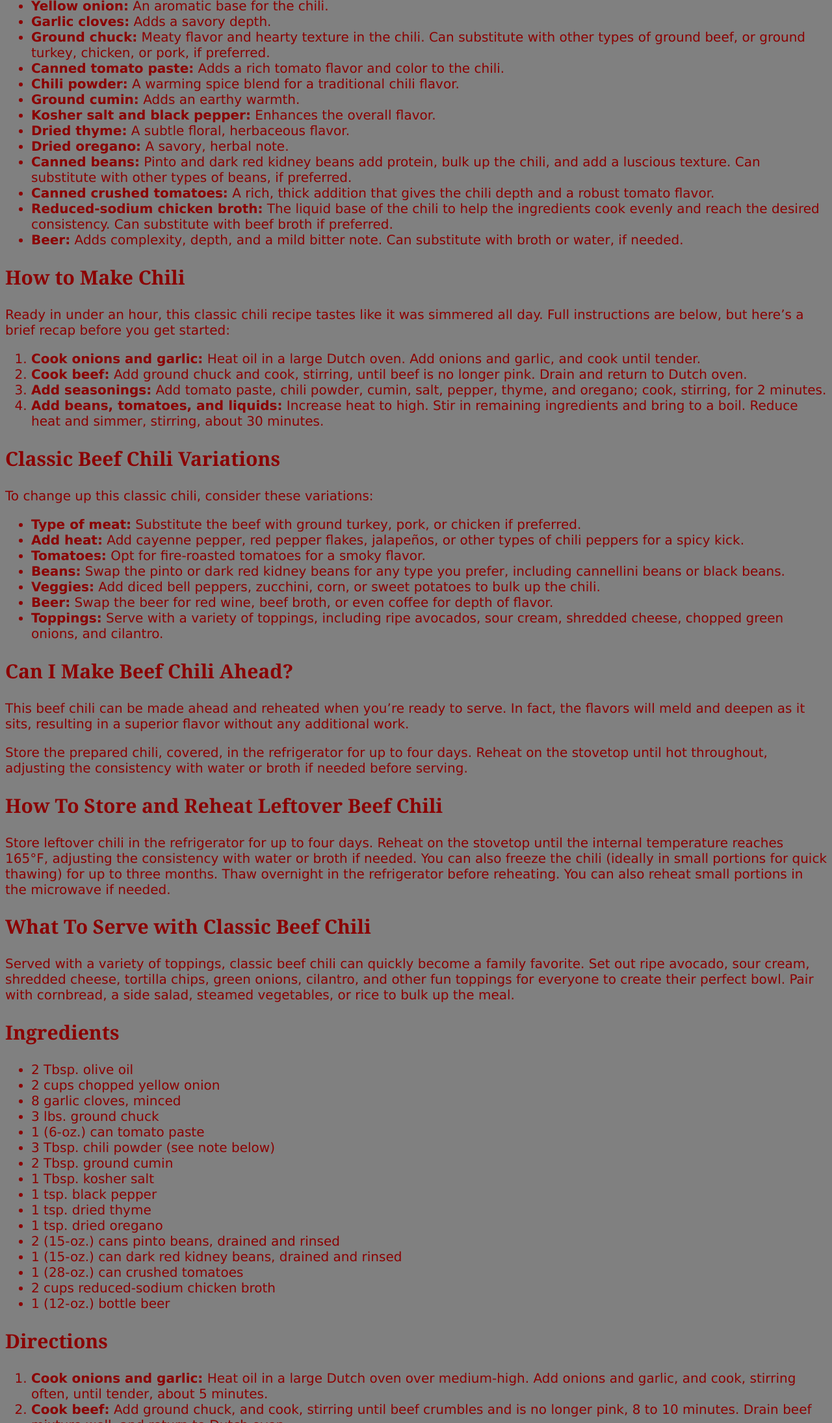
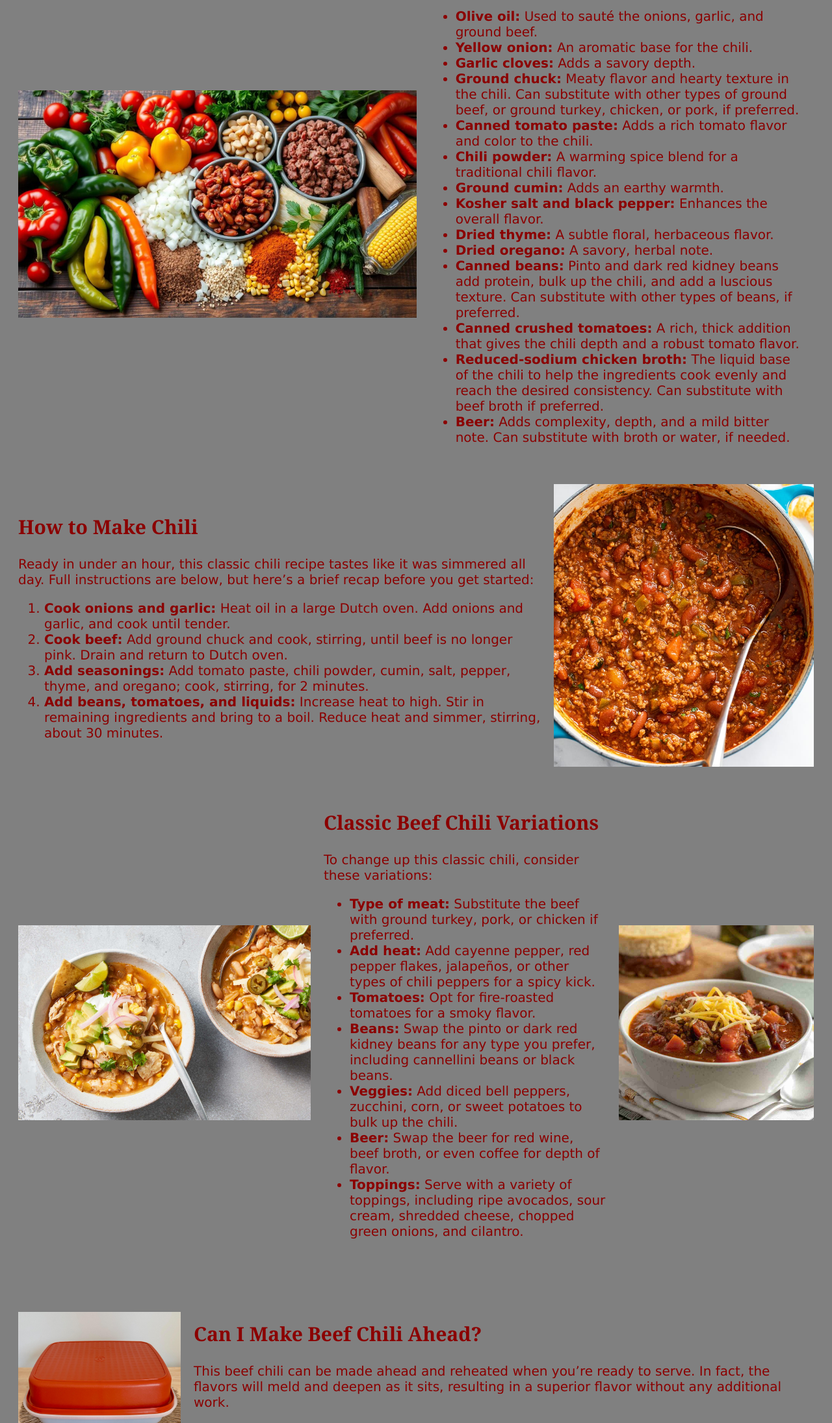
Before and after one commit to wadem82/odin-recipes, a plain HTML site: page recipes/chili.html in a window 1280 px wide. Shown: the part 610-2800 px from the top of the page at 65% size. Drawn offline with Linux system fonts and the light colour scheme.

Commit message:
Add ingredients and variations sections to chili recipe
Add flex layouts for ingredients and variations, plus new images.

```diff
--- a/recipes/chili.css
+++ b/recipes/chili.css
@@ -16,6 +16,7 @@ h2 {
 
 .main-image {
   display: flex;
+  align-items: center;
   padding-right: 20px;
 }
 
@@ -23,3 +24,57 @@ h2 {
   padding: 20px;
   font-weight: bold;
 }
+
+.chili-ingredients {
+  display: flex;
+  padding: 20px;
+  align-items: center;
+}
+
+.chili-ingredients-text {
+  padding: 20px;
+}
+
+.chili-pot {
+  display: flex;
+  padding-right: 20px;
+}
+
+.chili-pot-text {
+  padding: 20px;
+}
+
+.variant-one {
+  display: flex;
+  align-items: center;
+  padding: 20px;
+}
+
+.variant-two {
+  display: flex;
+  align-items: center;
+}
+
+.variant-text {
+  padding: 20px;
+}
+
+.chili-ahead {
+  display: flex;
+  align-items: center;
+  padding: 20px;
+}
+
+.chili-ahead-text {
+  padding: 20px;
+}
+
+.freeze-chili {
+  display: flex;
+  align-items: center;
+  padding: 20px;
+}
+
+.freeze-chili-text {
+  padding: 20px;
+}
--- a/recipes/chili.html
+++ b/recipes/chili.html
@@ -27,14 +27,17 @@
       <img src="../images/bestdamnchilibowl.jpg" width="400" alt="bowl of chili" />
     </div>
 
+    <div class="chili-ingredients">
+      <img src="../images/chili-ingredients-1024x585-1433910861.jpg" height="350" alt="chili ingredients" />
+      <div class="chili-ingredients-text">
         <h2>Ingredients</h2>
         <ul>
           <li><strong>Olive oil:</strong> Used to sauté the onions, garlic, and ground beef.</li>
           <li><strong>Yellow onion:</strong> An aromatic base for the chili.</li>
           <li><strong>Garlic cloves:</strong> Adds a savory depth.</li>
           <li>
-        <strong>Ground chuck:</strong> Meaty flavor and hearty texture in the chili. Can substitute with other types of
-        ground beef, or ground turkey, chicken, or pork, if preferred.
+            <strong>Ground chuck:</strong> Meaty flavor and hearty texture in the chili. Can substitute with other types
+            of ground beef, or ground turkey, chicken, or pork, if preferred.
           </li>
           <li><strong>Canned tomato paste:</strong> Adds a rich tomato flavor and color to the chili.</li>
           <li><strong>Chili powder:</strong> A warming spice blend for a traditional chili flavor.</li>
@@ -47,19 +50,23 @@
             luscious texture. Can substitute with other types of beans, if preferred.
           </li>
           <li>
-        <strong>Canned crushed tomatoes:</strong> A rich, thick addition that gives the chili depth and a robust tomato
-        flavor.
+            <strong>Canned crushed tomatoes:</strong> A rich, thick addition that gives the chili depth and a robust
+            tomato flavor.
           </li>
           <li>
-        <strong>Reduced-sodium chicken broth:</strong> The liquid base of the chili to help the ingredients cook evenly
-        and reach the desired consistency. Can substitute with beef broth if preferred.
+            <strong>Reduced-sodium chicken broth:</strong> The liquid base of the chili to help the ingredients cook
+            evenly and reach the desired consistency. Can substitute with beef broth if preferred.
           </li>
           <li>
-        <strong>Beer:</strong> Adds complexity, depth, and a mild bitter note. Can substitute with broth or water, if
-        needed.
+            <strong>Beer:</strong> Adds complexity, depth, and a mild bitter note. Can substitute with broth or water,
+            if needed.
           </li>
         </ul>
+      </div>
+    </div>
 
+    <div class="chili-pot">
+      <div class="chili-pot-text">
         <h2>How to Make Chili</h2>
 
         <p>
@@ -69,46 +76,67 @@
 
         <ol>
           <li>
-        <strong>Cook onions and garlic:</strong> Heat oil in a large Dutch oven. Add onions and garlic, and cook until
-        tender.
+            <strong>Cook onions and garlic:</strong> Heat oil in a large Dutch oven. Add onions and garlic, and cook
+            until tender.
           </li>
           <li>
-        <strong>Cook beef:</strong> Add ground chuck and cook, stirring, until beef is no longer pink. Drain and return
-        to Dutch oven.
+            <strong>Cook beef:</strong> Add ground chuck and cook, stirring, until beef is no longer pink. Drain and
+            return to Dutch oven.
           </li>
           <li>
-        <strong>Add seasonings:</strong> Add tomato paste, chili powder, cumin, salt, pepper, thyme, and oregano; cook,
-        stirring, for 2 minutes.
+            <strong>Add seasonings:</strong> Add tomato paste, chili powder, cumin, salt, pepper, thyme, and oregano;
+            cook, stirring, for 2 minutes.
           </li>
           <li>
             <strong>Add beans, tomatoes, and liquids:</strong> Increase heat to high. Stir in remaining ingredients and
             bring to a boil. Reduce heat and simmer, stirring, about 30 minutes.
           </li>
         </ol>
+      </div>
+      <img src="../images/Easy-Chili-Recipe-f-3792541279.jpg" width="400px" alt="cooking chili" />
+    </div>
 
+    <div class="variant-one">
+      <div class="variant-two">
+        <img
+          src="../images/LH-White-chicken-chili-lctg-threeByTwoMediumAt2X-888006611.jpg"
+          height="300"
+          alt="alternative chili" />
+        <div class="variant-text">
           <h2>Classic Beef Chili Variations</h2>
 
           <p>To change up this classic chili, consider these variations:</p>
 
           <ul>
-      <li><strong>Type of meat:</strong> Substitute the beef with ground turkey, pork, or chicken if preferred.</li>
             <li>
-        <strong>Add heat:</strong> Add cayenne pepper, red pepper flakes, jalapeños, or other types of chili peppers for
-        a spicy kick.
+              <strong>Type of meat:</strong> Substitute the beef with ground turkey, pork, or chicken if preferred.
+            </li>
+            <li>
+              <strong>Add heat:</strong> Add cayenne pepper, red pepper flakes, jalapeños, or other types of chili
+              peppers for a spicy kick.
             </li>
             <li><strong>Tomatoes:</strong> Opt for fire-roasted tomatoes for a smoky flavor.</li>
             <li>
-        <strong>Beans:</strong> Swap the pinto or dark red kidney beans for any type you prefer, including cannellini
-        beans or black beans.
+              <strong>Beans:</strong> Swap the pinto or dark red kidney beans for any type you prefer, including
+              cannellini beans or black beans.
             </li>
-      <li><strong>Veggies:</strong> Add diced bell peppers, zucchini, corn, or sweet potatoes to bulk up the chili.</li>
+            <li>
+              <strong>Veggies:</strong> Add diced bell peppers, zucchini, corn, or sweet potatoes to bulk up the chili.
+            </li>
             <li><strong>Beer:</strong> Swap the beer for red wine, beef broth, or even coffee for depth of flavor.</li>
             <li>
               <strong>Toppings:</strong> Serve with a variety of toppings, including ripe avocados, sour cream, shredded
               cheese, chopped green onions, and cilantro.
             </li>
           </ul>
+        </div>
+      </div>
+      <img src="../images/no-bean-chili.jpg" height="300" alt="alternative chili 2" />
+    </div>
 
+    <div class="chili-ahead">
+      <img src="../images/tuperware.jpg" height="250" alt="storage container" />
+      <div class="chili-ahead-text">
         <h2>Can I Make Beef Chili Ahead?</h2>
 
         <p>
@@ -120,15 +148,22 @@
           Store the prepared chili, covered, in the refrigerator for up to four days. Reheat on the stovetop until hot
           throughout, adjusting the consistency with water or broth if needed before serving.
         </p>
+      </div>
+    </div>
 
+    <div class="freeze-chili">
+      <div class="freeze-chili-text">
         <h2>How To Store and Reheat Leftover Beef Chili</h2>
 
         <p>
           Store leftover chili in the refrigerator for up to four days. Reheat on the stovetop until the internal
-      temperature reaches 165°F, adjusting the consistency with water or broth if needed. You can also freeze the chili
-      (ideally in small portions for quick thawing) for up to three months. Thaw overnight in the refrigerator before
-      reheating. You can also reheat small portions in the microwave if needed.
+          temperature reaches 165°F, adjusting the consistency with water or broth if needed. You can also freeze the
+          chili (ideally in small portions for quick thawing) for up to three months. Thaw overnight in the refrigerator
+          before reheating. You can also reheat small portions in the microwave if needed.
         </p>
+      </div>
+      <img src="../images/freeze-chili.jpg" height="250" alt="ziploc stored chili" />
+    </div>
 
     <h2>What To Serve with Classic Beef Chili</h2>
 
```
Also changed, not shown: images/Easy-Chili-Recipe-f-3792541279.jpg (added), images/LH-White-chicken-chili-lctg-threeByTwoMediumAt2X-888006611.jpg (added), images/chili-ingredients-1024x585-1433910861.jpg (added), images/freeze-chili.jpg (added), images/no-bean-chili.jpg (added), images/tuperware.jpg (added). Lines whose indentation alone changed are shown as unchanged.
